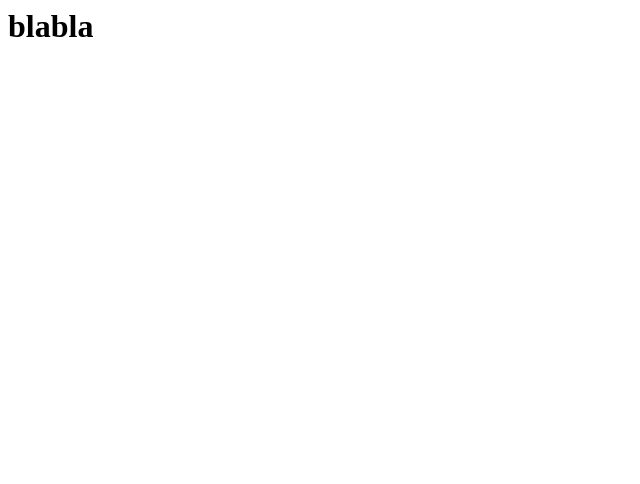
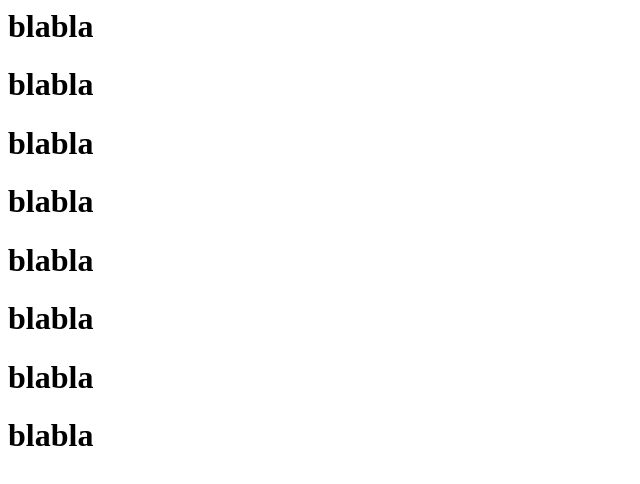
Before and after one commit to jovandjim/proba, a plain HTML site: page index.html in a window 1280 px wide. Shown: the whole page, without its empty margins (0-640 px from the left). Drawn offline with Linux system fonts and the light colour scheme.

Commit message:
Update index.html
prva promena

```diff
--- a/index.html
+++ b/index.html
@@ -1 +1,8 @@
 <h1>blabla</h1>
+<h1>blabla</h1>
+<h1>blabla</h1>
+<h1>blabla</h1>
+<h1>blabla</h1>
+<h1>blabla</h1>
+<h1>blabla</h1>
+<h1>blabla</h1>
```
